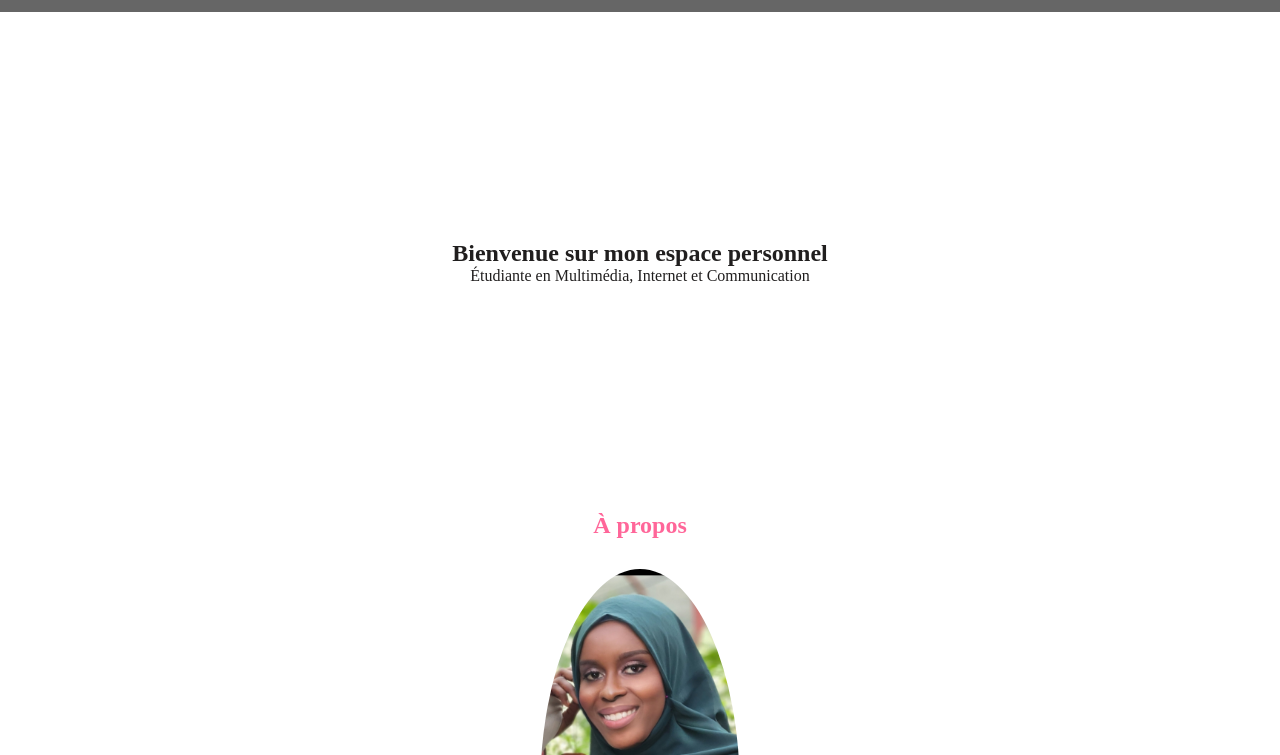
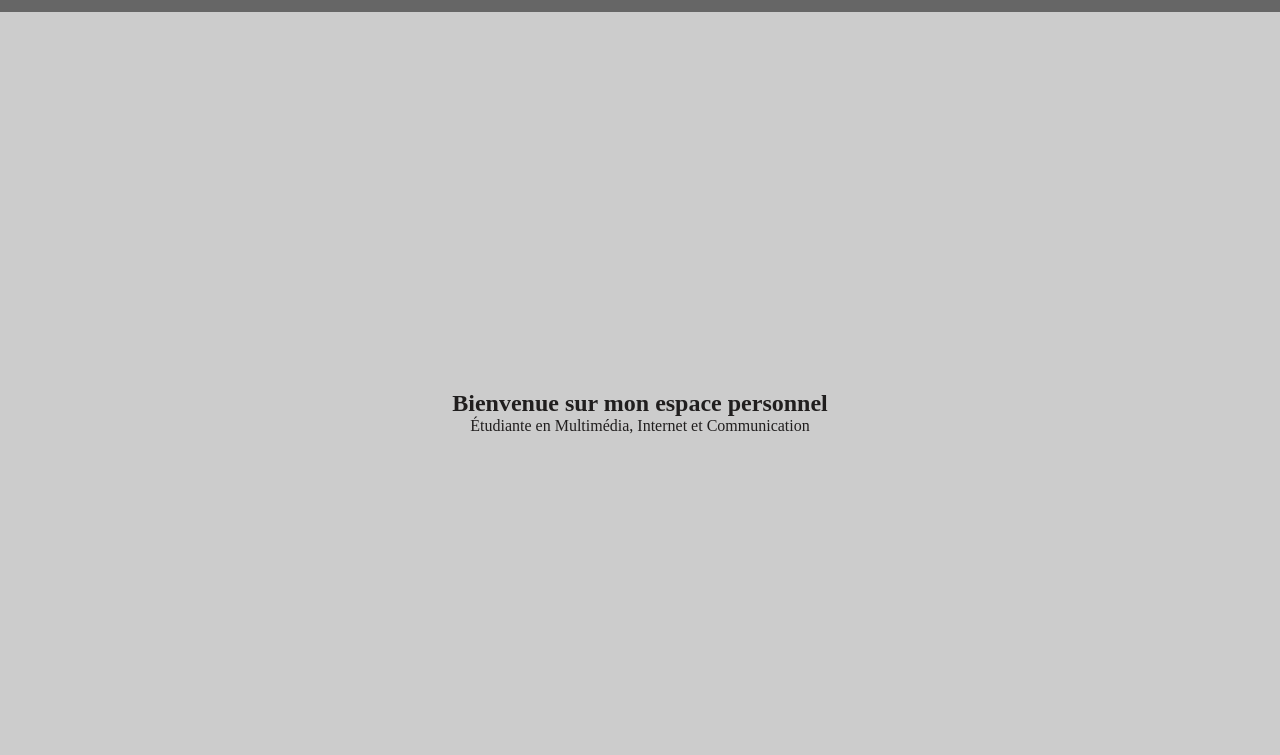
Before and after one commit to aichabebe/portfolio, a plain HTML site: page index.html in a window 1280 px wide. Shown: the part 45-800 px from the top of the page. Drawn offline with Linux system fonts and the light colour scheme.

Commit message:
codification arriere plan

```diff
--- a/style.css
+++ b/style.css
@@ -33,10 +33,11 @@ nav ul li a:hover {
 
 /* ===== BANNIÈRE ===== */
 .banniere {
-    margin-top: 100px;
-    height: 300px;
+    /* margin-top: 100px; */
+    height: 100vh;
     width: 100%;
-    background-image: url('../images/banniere.jpg');
+    /* background-image: url('../images/banniere.jpg'); */
+    background-color: #ccc;
     background-size: cover;
     display: flex;
     flex-direction: column;
```
